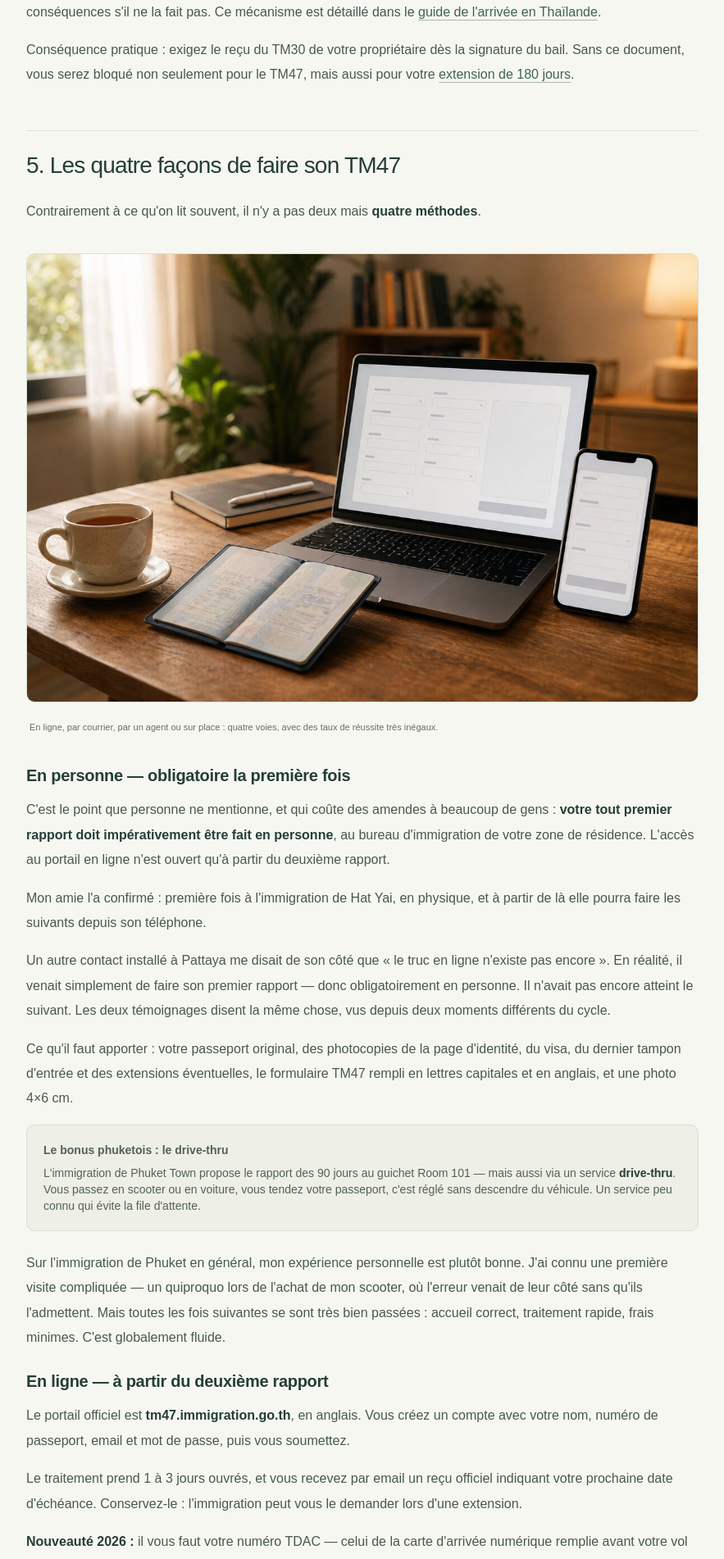
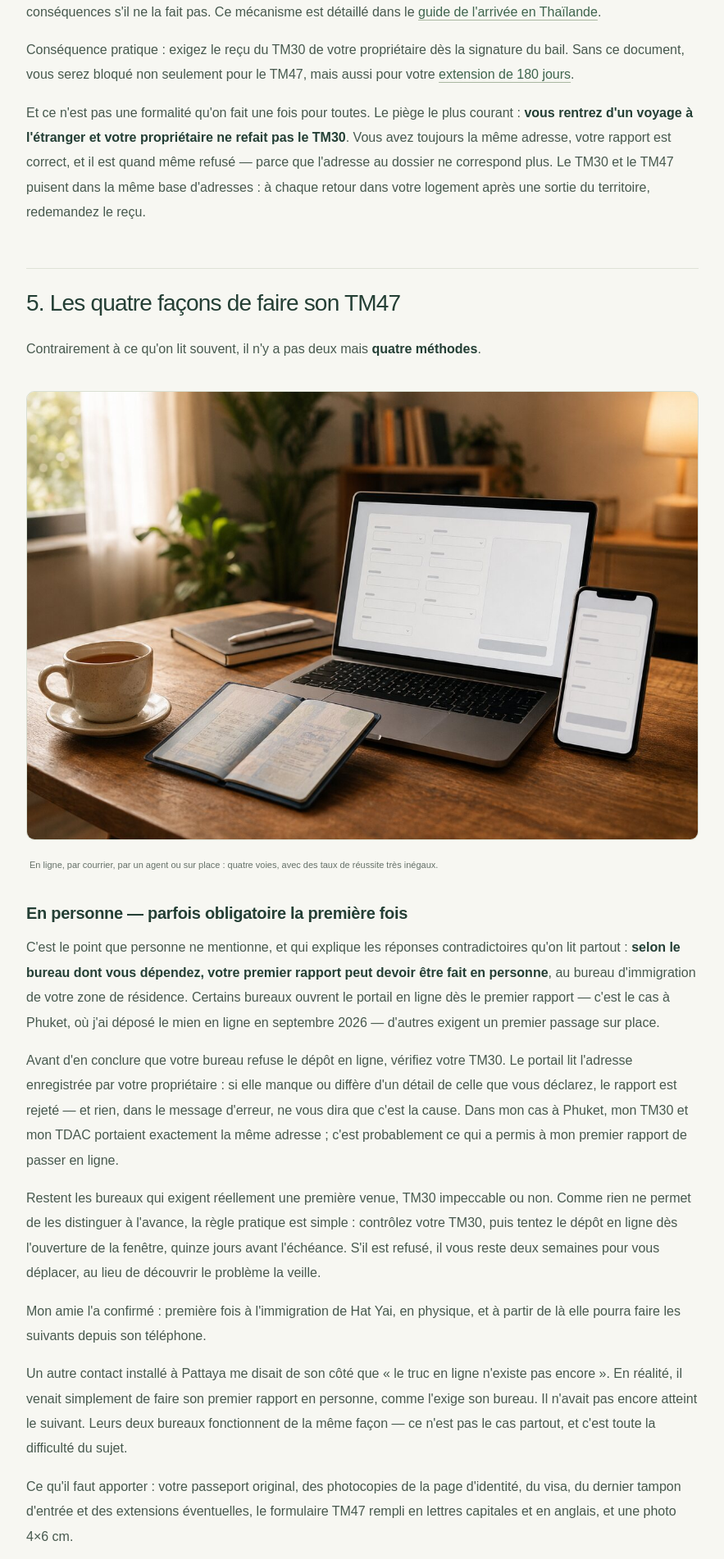
Before and after one commit to emaem-code/dtv-thailande, a Next.js app: page /blog/tm47-rapport-90-jours-thailande in a window 1280 px wide. Shown: the part 5120-7022 px from the top of the page at 82% size, without its empty margins (16-899 px from the left). Built offline with nearby package versions, Linux system fonts and the light colour scheme.

Commit message:
SIRET attribue et TM47 : le TM30 conditionne le depot en ligne

```diff
--- a/app/blog/posts.ts
+++ b/app/blog/posts.ts
@@ -125,7 +125,7 @@ export const blogPosts = [
   excerpt: "Une obligation légale dont personne ne parle en français. Découvrez qui est vraiment concerné par le TM47 — et pourquoi beaucoup de détenteurs de DTV ne le feront jamais.",
   date: '4 Août 2026',
   publishedAt: '2026-08-04T07:00:00Z',
-  modifiedAt: '2026-08-04T07:00:00Z',
+  modifiedAt: '2026-09-28T07:00:00Z',
   category: 'Formalités',
   tagColor: 'text-sky-400 border-sky-500/25 bg-sky-500/10',
   hoverBorder: 'hover:border-sky-500/50',
--- a/app/blog/tm47-rapport-90-jours-thailande/page.tsx
+++ b/app/blog/tm47-rapport-90-jours-thailande/page.tsx
@@ -70,7 +70,7 @@ const articleSchema = {
     },
   },
   datePublished: '2026-08-04',
-  dateModified: '2026-08-04',
+  dateModified: '2026-09-28',
 };
 
 // ─── SCHEMA FAQ JSON-LD ──────────────────────────────────────────────────────
@@ -99,7 +99,7 @@ const faqSchema = {
       name: 'Peut-on faire son premier TM47 en ligne ?',
       acceptedAnswer: {
         '@type': 'Answer',
-        text: "Non. Le premier rapport doit obligatoirement être effectué en personne au bureau d'immigration de votre zone de résidence. Le portail en ligne n'est accessible qu'à partir du deuxième rapport.",
+        text: "Cela dépend de deux choses. D'abord votre TM30 : le portail en ligne lit l'adresse que votre propriétaire a déclarée, et si elle manque ou ne correspond pas exactement à celle de votre rapport, le dépôt est rejeté. Ensuite la pratique de votre bureau d'immigration : certains ouvrent le portail dès le premier rapport, d'autres exigent une première venue sur place. La méthode sûre : vérifier son TM30, puis tenter le dépôt en ligne dès l'ouverture de la fenêtre, quinze jours avant l'échéance. S'il est refusé, il reste deux semaines pour se déplacer.",
       },
     },
     {
@@ -475,7 +475,7 @@ export default function BlogArticleTm47() {
           </Link>
           .
         </p>
-        <p>
+        <p className="mb-4">
           Conséquence pratique : exigez le reçu du TM30 de votre propriétaire
           dès la signature du bail. Sans ce document, vous serez bloqué non
           seulement pour le TM47, mais aussi pour votre{' '}
@@ -483,6 +483,19 @@ export default function BlogArticleTm47() {
             extension de 180 jours
           </LienArticle>
           .
+        </p>
+        <p>
+          Et ce n&apos;est pas une formalité qu&apos;on fait une fois pour
+          toutes. Le piège le plus courant :{' '}
+          <strong className="text-white">
+            vous rentrez d&apos;un voyage à l&apos;étranger et votre
+            propriétaire ne refait pas le TM30
+          </strong>
+          . Vous avez toujours la même adresse, votre rapport est correct, et il
+          est quand même refusé — parce que l&apos;adresse au dossier ne
+          correspond plus. Le TM30 et le TM47 puisent dans la même base
+          d&apos;adresses : à chaque retour dans votre logement après une sortie
+          du territoire, redemandez le reçu.
         </p>
       </section>
 
@@ -512,17 +525,38 @@ export default function BlogArticleTm47() {
         </figure>
 
         <h3 className="text-xl font-semibold text-gray-200 mt-6 mb-3">
-          En personne — obligatoire la première fois
+          En personne — parfois obligatoire la première fois
         </h3>
         <p className="mb-4">
-          C&apos;est le point que personne ne mentionne, et qui coûte des
-          amendes à beaucoup de gens :{' '}
+          C&apos;est le point que personne ne mentionne, et qui explique les
+          réponses contradictoires qu&apos;on lit partout :{' '}
           <strong className="text-white">
-            votre tout premier rapport doit impérativement être fait en personne
+            selon le bureau dont vous dépendez, votre premier rapport peut devoir
+            être fait en personne
           </strong>
-          , au bureau d&apos;immigration de votre zone de résidence.
-          L&apos;accès au portail en ligne n&apos;est ouvert qu&apos;à partir du
-          deuxième rapport.
+          , au bureau d&apos;immigration de votre zone de résidence. Certains
+          bureaux ouvrent le portail en ligne dès le premier rapport — c&apos;est
+          le cas à Phuket, où j&apos;ai déposé le mien en ligne en septembre
+          2026 — d&apos;autres exigent un premier passage sur place.
+        </p>
+        <p className="mb-4">
+          Avant d&apos;en conclure que votre bureau refuse le dépôt en ligne,
+          vérifiez votre TM30. Le portail lit l&apos;adresse enregistrée par
+          votre propriétaire : si elle manque ou diffère d&apos;un détail de
+          celle que vous déclarez, le rapport est rejeté — et rien, dans le
+          message d&apos;erreur, ne vous dira que c&apos;est la cause. Dans mon
+          cas à Phuket, mon TM30 et mon TDAC portaient exactement la même
+          adresse ; c&apos;est probablement ce qui a permis à mon premier rapport
+          de passer en ligne.
+        </p>
+        <p className="mb-4">
+          Restent les bureaux qui exigent réellement une première venue, TM30
+          impeccable ou non. Comme rien ne permet de les distinguer à
+          l&apos;avance, la règle pratique est simple : contrôlez votre TM30,
+          puis tentez le dépôt en ligne dès l&apos;ouverture de la fenêtre,
+          quinze jours avant l&apos;échéance. S&apos;il est refusé, il vous reste
+          deux semaines pour vous déplacer, au lieu de découvrir le problème la
+          veille.
         </p>
         <p className="mb-4">
           Mon amie l&apos;a confirmé : première fois à l&apos;immigration de Hat
@@ -532,10 +566,10 @@ export default function BlogArticleTm47() {
         <p className="mb-4">
           Un autre contact installé à Pattaya me disait de son côté que « le
           truc en ligne n&apos;existe pas encore ». En réalité, il venait
-          simplement de faire son premier rapport — donc obligatoirement en
-          personne. Il n&apos;avait pas encore atteint le suivant. Les deux
-          témoignages disent la même chose, vus depuis deux moments différents
-          du cycle.
+          simplement de faire son premier rapport en personne, comme l&apos;exige
+          son bureau. Il n&apos;avait pas encore atteint le suivant. Leurs deux
+          bureaux fonctionnent de la même façon — ce n&apos;est pas le cas
+          partout, et c&apos;est toute la difficulté du sujet.
         </p>
         <p className="mb-4">
           Ce qu&apos;il faut apporter : votre passeport original, des
@@ -569,7 +603,7 @@ export default function BlogArticleTm47() {
         </p>
 
         <h3 className="text-xl font-semibold text-gray-200 mt-6 mb-3">
-          En ligne — à partir du deuxième rapport
+          En ligne — dès le premier rapport dans certains bureaux
         </h3>
         <p className="mb-4">
           Le portail officiel est{' '}
@@ -602,6 +636,21 @@ export default function BlogArticleTm47() {
           essayer tôt le matin heure thaïlandaise, et ne jamais attendre le
           dernier jour.
         </p>
+
+        <div className="bg-[#111111] border border-gray-800 rounded-2xl p-5 mb-6">
+          <p className="text-white font-semibold text-sm mb-2">
+            Les trois points à contrôler avant de soumettre
+          </p>
+          <p className="text-gray-400 text-sm">
+            Votre TM30 est enregistré, et il porte{' '}
+            <strong className="text-white">exactement</strong> l&apos;adresse que
+            vous allez déclarer — au caractère près. Vous avez votre numéro TDAC
+            sous la main. Vous êtes dans la fenêtre : quinze jours avant
+            l&apos;échéance, pas la veille. Ces trois points expliquent la
+            majorité des refus que l&apos;on attribue à tort à une panne du
+            système.
+          </p>
+        </div>
 
         <h3 className="text-xl font-semibold text-gray-200 mt-6 mb-3">
           Par courrier recommandé
@@ -708,11 +757,12 @@ export default function BlogArticleTm47() {
             <span className="text-amber-500 mt-1 flex-none">1.</span>
             <div>
               <strong className="text-white">
-                Le premier rapport en ligne.
+                Supposer que le premier rapport passe forcément en ligne.
               </strong>{' '}
-              Impossible. Beaucoup essaient, se font rejeter, perdent des jours
-              et se retrouvent hors délai. Première fois en personne, sans
-              exception.
+              Certains bureaux l&apos;acceptent, d&apos;autres le refusent.
+              Beaucoup essaient la veille de l&apos;échéance, se font rejeter et
+              se retrouvent hors délai. Tentez-le quinze jours avant, pas la
+              veille.
             </div>
           </li>
           <li className="flex items-start gap-3 text-gray-300 text-sm">
@@ -752,10 +802,12 @@ export default function BlogArticleTm47() {
               </strong>{' '}
               Cas documenté sur les forums : un résident de longue date dépose
               en ligne et se fait rejeter avec le motif « premier dépôt,
-              présentez-vous en personne ». La cause probable est une sortie
-              puis une réentrée sur le territoire entre-temps, qui a fait
-              repartir son dossier de zéro dans le système. Anticipez : après un
-              voyage, prévoyez de pouvoir vous déplacer.
+              présentez-vous en personne ». L&apos;explication la plus probable
+              est le TM30 : après une sortie puis une réentrée, le propriétaire
+              doit redéclarer votre logement, et sans cette redéclaration
+              l&apos;adresse au dossier ne correspond plus à celle du rapport.
+              Après chaque voyage, redemandez le reçu TM30 — et prévoyez de
+              pouvoir vous déplacer.
             </div>
           </li>
           <li className="flex items-start gap-3 text-gray-300 text-sm">
@@ -811,7 +863,8 @@ export default function BlogArticleTm47() {
           </p>
           <p className="text-gray-400 text-sm">
             Retenez trois choses. Le compteur ne tourne que si vous restez sans
-            sortir. Le premier rapport se fait obligatoirement en personne. Et
+            sortir. Le premier rapport se fait en ligne ou sur place selon
+            votre bureau. Et
             sans TM30 valide de votre propriétaire, rien n&apos;est possible.
             Programmez une alerte au 80e jour, exigez le reçu TM30 dès votre
             emménagement, et le sujet est réglé pour cinq ans.
--- a/app/lib/agence.ts
+++ b/app/lib/agence.ts
@@ -28,9 +28,9 @@ export const AGENCE = {
   ville: 'Speloncato',
   pays: 'France',
 
-  siret: '',
+  siret: '51924704300036',
   /** Passer à false dès que l'INSEE a renvoyé le numéro. */
-  immatriculationEnCours: true,
+  immatriculationEnCours: false,
 
   /**
    * Lieu depuis lequel l'activité est exercée, pour la signature des courriels.
```
